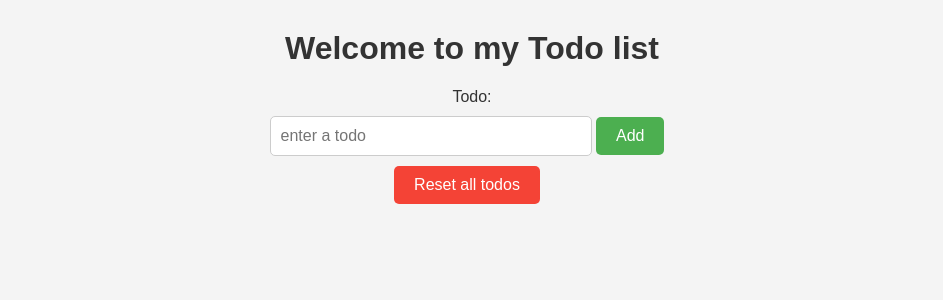
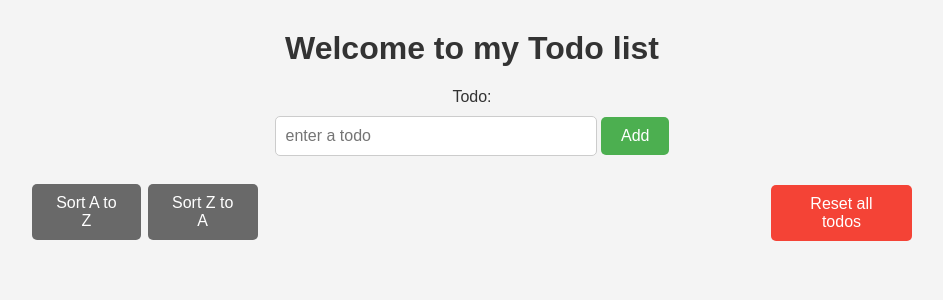
Before and after one commit to Alex-zReeZ/todolist-slim-twig, a PHP site: template template/user.twig in a window 1280 px wide. Shown: the top 300 px of the page, without its empty margins (168-1111 px from the left). Run offline with PHP 8.4, Linux system fonts and the light colour scheme; the template is opened without the code that fills it, so the values that code supplies are empty; some libraries are stand-ins or nearby versions.

Commit message:
Refactor: refactor top button html structure, add : added sort AZ and ZA button (not working)

```diff
--- a/public/index.php
+++ b/public/index.php
@@ -2,6 +2,7 @@
 /* require autoload */
 require __DIR__ . '/../vendor/autoload.php';
 
+/* start session */
 session_start();
 
 /* Require connection to database */
--- a/public/style.css
+++ b/public/style.css
@@ -3,6 +3,18 @@ body {
     background-color: #f4f4f4;
     color: #333;
     text-align: center;
+}
+
+.header {
+    display: grid;
+    grid-template-columns: 1fr 1fr;
+    grid-template-rows: 100px ;
+}
+
+.all-button {
+    display: flex;
+    justify-content: space-between;
+    margin: 2% 15%;
 }
 
 .title {
@@ -20,13 +32,16 @@ body {
     color: #333;
 }
 
+.hide-input {
+    border-color: transparent;
+}
+
 input  {
     width: 300px;
     padding: 10px;
     font-size: 16px;
     border: 1px solid #ccc;
     border-radius: 5px;
-    margin-bottom: 10px;
 }
 
 .btn {
@@ -35,7 +50,6 @@ input  {
     border: none;
     border-radius: 5px;
     cursor: pointer;
-    margin-right: 10px;
 }
 
 .btn-add {
@@ -48,8 +62,25 @@ input  {
     color: white;
 }
 
+.btn-reset-form{
+    background-color: #f44336;
+    color: white;
+    margin: 2%;
+}
+
+.btn-sort {
+    background-color: dimgrey;
+    color: white;
+    margin: 2%;
+}
+
 .btn:hover {
-    background-color: #45a049;
+    background-color: black;
+}
+
+.sort-button {
+    display: flex;
+    gap: 1%;
 }
 
 .todo-list {
@@ -67,3 +98,7 @@ input  {
     border: 1px solid #ddd;
     border-radius: 5px;
 }
+
+.modify-button {
+    padding-left: 400px;
+}
--- a/template/user.twig
+++ b/template/user.twig
@@ -16,19 +16,34 @@
     <input type="text" id="todo" name="todo" placeholder="enter a todo" class="form-input">
     <button type="submit" name="submitTodo" class="btn btn-add">Add</button>
 </form>
-<form action="/todo/reset" method="post" class="todo-form-reset">
-    <button type="submit" name="resetDatabase" class="btn btn-reset">Reset all todos</button>
-</form>
 
+<div class="all-button">
+    <div class="sort-button">
+        <form action="">
+            <button type="submit" name="sortAZ" class="btn btn-sort">Sort A to Z</button>
+        </form>
+        <form action="">
+            <button type="submit" name="sortZA" class="btn btn-sort">Sort Z to A</button>
+        </form>
+    </div>
+
+    <form action="/todo/reset" method="post" class="todo-form-reset">
+        <button type="submit" name="resetDatabase" class="btn btn-reset-form ">Reset all todos</button>
+    </form>
+
+
+</div>
 <ul class="todo-list">
     {% for todo in todos %}
         <li class="todo-item">
             <form action="/todo/modify" class="todo-item-form" method="post">
                 <label>
-                    <input type="text" name="modifyTodo" value="{{ todo.name|e }}">
+                    <input type="text" name="modifyTodo" value="{{ todo.name|e }}" class="hide-input">
                     <input type="hidden" name="todoId" value="{{ todo.id }}">
                 </label>
-                <button class="btn btn-add" type="submit" name="editTodoButton">confirm edit</button>
+                <span class="modify-button">
+                    <button class="btn btn-add" type="submit" name="editTodoButton">confirm edit</button>
+                </span>
             </form>
 
             <form action="/todo/remove" method="post">
```
Also changed, not shown: src/todoFunction.php (+19 -6 lines), database.db.
